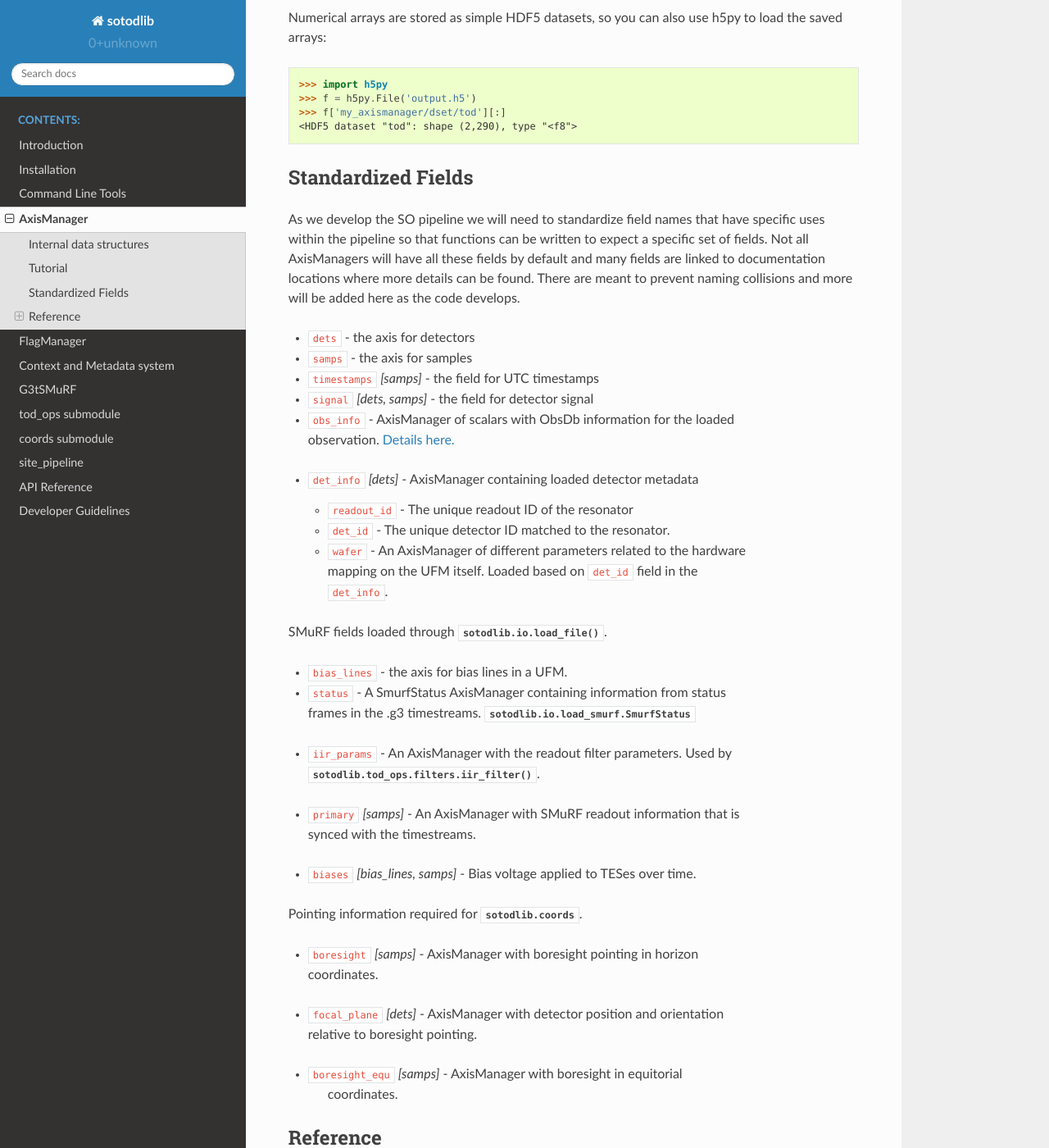
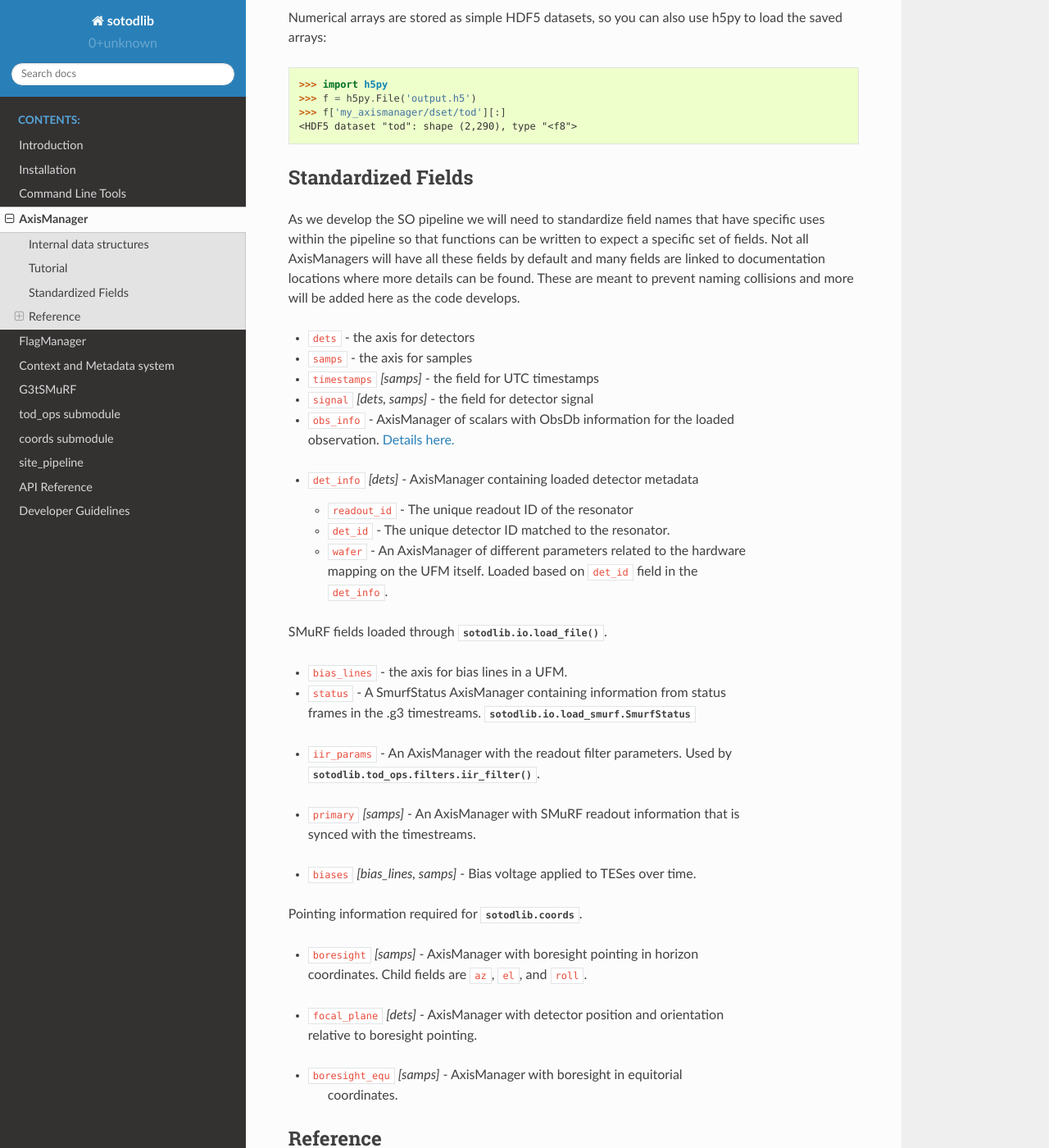
Before and after one commit to simonsobs/sotodlib, a Sphinx documentation site: the page built from docs/axisman.rst, in a window 1280 px wide and 1400 px high, scrolled down 3739 px. Shown: the whole window at 82% size. Built offline with Sphinx 7.4.7 and the Read the Docs theme 2.0.0, drawn with Linux system fonts in a browser that asks for light colours.

Commit message:
Typo and boresight fields

```diff
--- a/docs/axisman.rst
+++ b/docs/axisman.rst
@@ -190,7 +190,7 @@
 specific uses within the pipeline so that functions can be written to expect a
 specific set of fields. Not all AxisManagers will have all these fields by
 default and many fields are linked to documentation locations where more details
-can be found. There are meant to prevent naming collisions and more will be
+can be found. These are meant to prevent naming collisions and more will be
 added here as the code develops.
 
 * ``dets`` - the axis for detectors
@@ -221,7 +221,7 @@
 Pointing information required for :mod:`sotodlib.coords`.
 
 * | ``boresight`` `[samps]` - AxisManager with boresight pointing in horizon
-  | coordinates.
+  | coordinates. Child fields are ``az``, ``el``, and ``roll``.
 * | ``focal_plane`` `[dets]` - AxisManager with detector position and orientation
   | relative to boresight pointing.
 * | ``boresight_equ`` `[samps]` - AxisManager with boresight in equitorial
```
